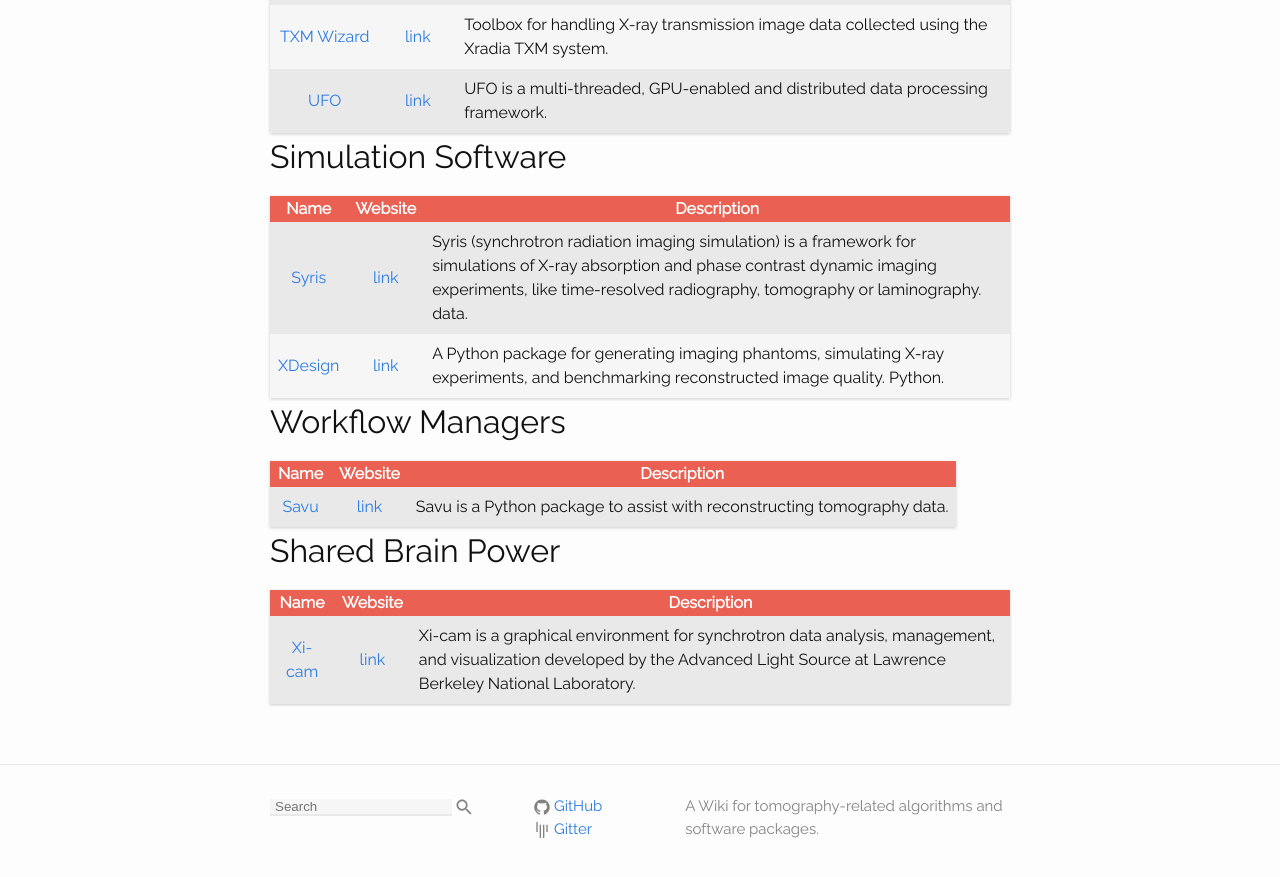
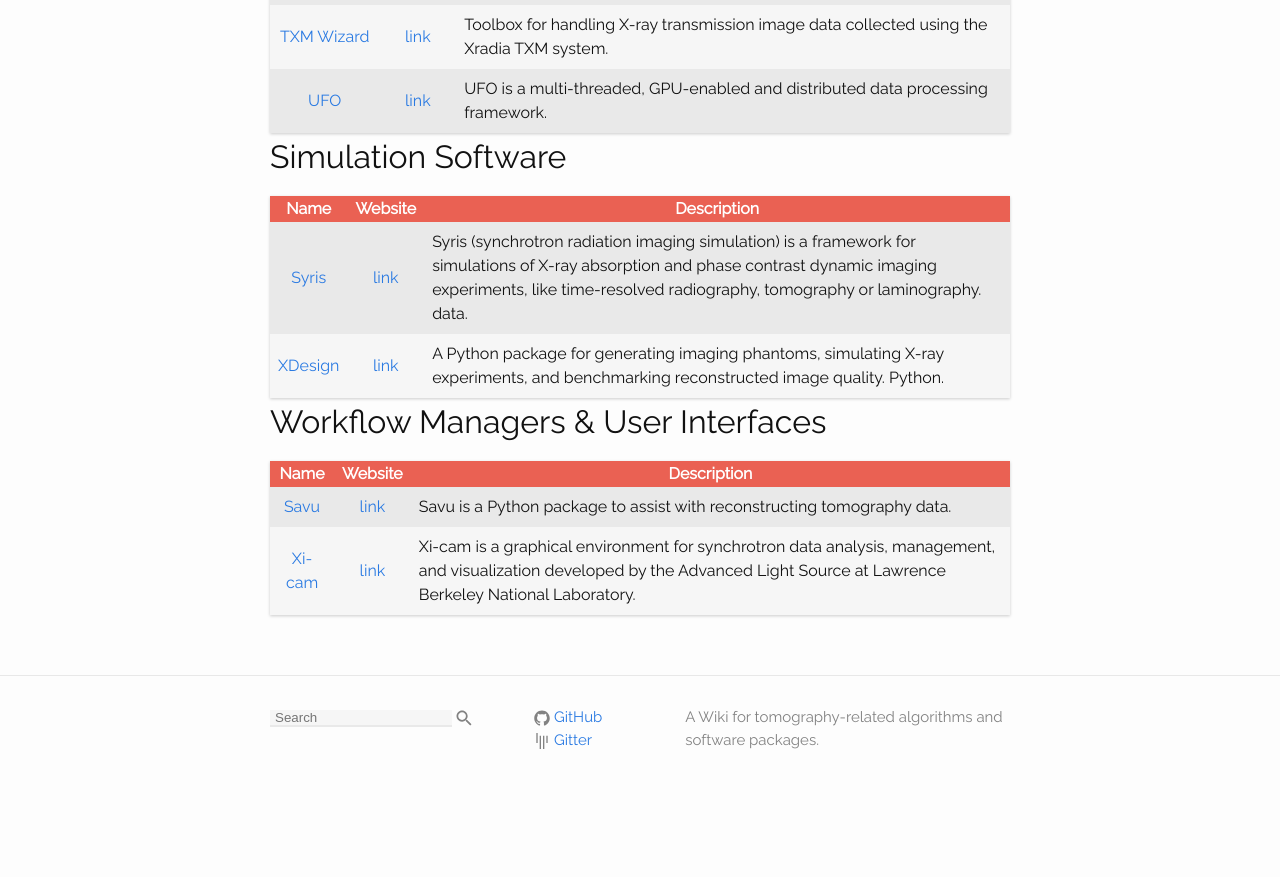
Before and after one commit to tomopedia/tomopedia.github.io, a Jekyll site: the page built from main_pages/40_software.md, in a window 1280 px wide and 900 px high, scrolled down 735 px. Shown: the top 877 px of the window. Built offline with Jekyll 4.4.1, drawn with Linux system fonts in a browser that asks for light colours; after the commit the page ends 1546 px from its top, so only the background shows below that.

Commit message:
Update 40_software.md

```diff
--- a/main_pages/40_software.md
+++ b/main_pages/40_software.md
@@ -38,19 +38,11 @@ the Tomopedia link, or visit the package's website.
 
 
 
-## Workflow Managers
+## Workflow Managers & User Interfaces
 
 
 {: .table .table-striped}
 |                   Name                   |                        Website                       | Description                                                                                                                                                                                           |
 |:----------------------------------------:|:----------------------------------------------------:|-------------------------------------------------------------------------------------------------------------------------------------------------------------------------------------------------------|
-|          [Savu](/software/savu/)         |          [link](https://savu.readthedocs.io)         | Savu is a Python package to assist with reconstructing tomography data.                                                                                                                               |
-
-
-## Shared Brain Power
-
-
-{: .table .table-striped}
-|                   Name                   |                        Website                       | Description                                                                                                                                                                                           |
-|:----------------------------------------:|:----------------------------------------------------:|-------------------------------------------------------------------------------------------------------------------------------------------------------------------------------------------------------|
+|          [Savu](/software/savu/)         |          [link](https://savu.readthedocs.io)         | Savu is a Python package to assist with reconstructing tomography data.
 |        [Xi-cam](/software/xi-cam/)       |     [link](https://github.com/ronpandolfi/Xi-cam)    | Xi-cam is a graphical environment for synchrotron data analysis, management, and visualization developed by the Advanced Light Source at Lawrence Berkeley National Laboratory.                       |
```
